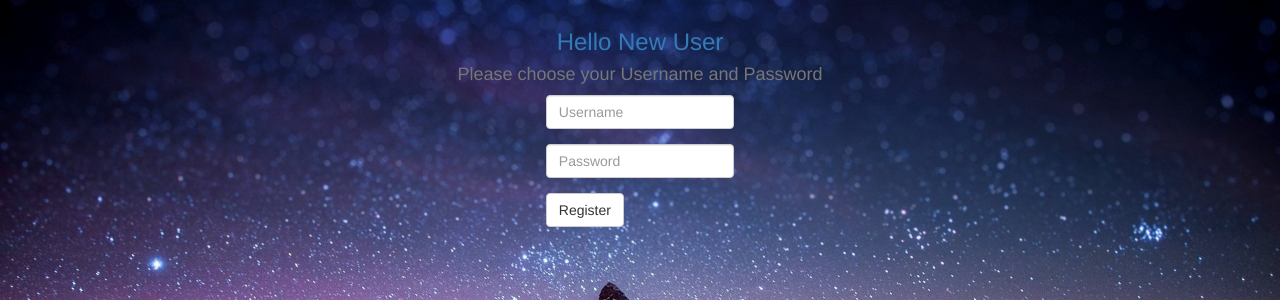
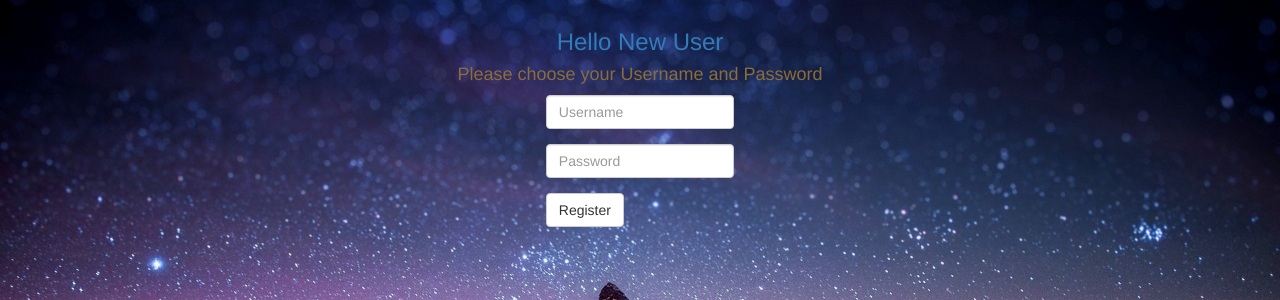
Before and after one commit to rimelucci/softdevproject1, a Flask app: page /register in a window 1280 px wide. Shown: the part 51-351 px from the top of the page. Run offline with Flask 2, Linux system fonts and the light colour scheme; some libraries are stand-ins or nearby versions.

Commit message:
text color changes and bug fixes

```diff
--- a/templates/login.html
+++ b/templates/login.html
@@ -44,11 +44,11 @@
 	  {% endwith %}
 	-->
 		<h3 class="text-primary text-center">Hello User</h3>
-		<h4 class="text-muted text-center">Please enter your Username and Password</h4>
+		<h4 class="text-warning text-center">Please enter your Username and Password</h4>
 		{% with messages = get_flashed_messages() %}
 		{% if messages %}
 		<hr>
-		<h4 class="text-muted text-center">
+		<h4 class="text-info text-center">
 		  {% for message in messages %}
 		   {{message}}
 		  {% endfor %}
--- a/templates/register.html
+++ b/templates/register.html
@@ -8,6 +8,7 @@
   <script src="https://ajax.googleapis.com/ajax/libs/jquery/1.11.3/jquery.min.js"></script>
   <script src="http://maxcdn.bootstrapcdn.com/bootstrap/3.3.5/js/bootstrap.min.js"></script>
   <link rel="stylesheet" href="../static/styles.css">
+
 </head>
 <body>
 	<nav class="navbar navbar-inverse navbar-fixed-top">
@@ -34,12 +35,11 @@
 	<br><br><br>
 	<div class="col-md-offset-4 col-md-4">
 		<h3 class="text-primary text-center">Hello New User</h3>
-		<h4 class="text-muted text-center">Please choose your Username and Password</h4>
-	</div>
+		<h4 class="text-warning text-center">Please choose your Username and Password</h4>
 	{% with messages = get_flashed_messages() %}
 	{% if messages %}
 	<hr>
-	<h4 class="text-muted text-center">
+	<h4 class="text-warning text-center">
 	{% for message in messages %}
 	{{message}}
 	{% endfor %}
@@ -47,6 +47,7 @@
 	<hr>
 	{% endif %}
 	{% endwith %}
+	</div>
 	<form class="form-horizontal" role="form" method="POST">
 		<div class="form-group">
 			<div class="col-md-offset-5 col-md-2">
```
